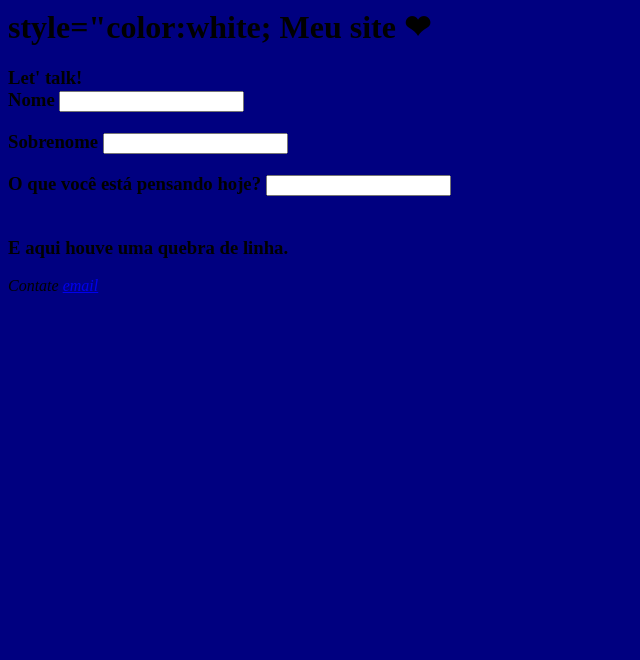
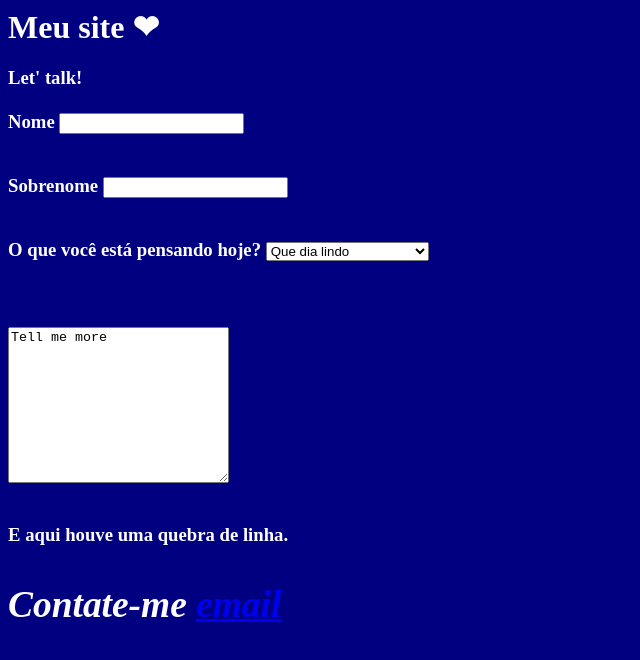
Before and after one commit to Mazinhamzn/meusite_mzn, a plain HTML site: page index.html in a window 1280 px wide. Shown: the whole page, without its empty margins (0-640 px from the left). Drawn offline with Linux system fonts and the light colour scheme.

Commit message:
Update index.html

```diff
--- a/index.html
+++ b/index.html
@@ -8,37 +8,56 @@
     <style>
       body {background-color:#000080}
     </style>
-    <h1>
-      style="color:white;
+
+    <h1 style="color:white";>
        Meu site ❤
     </h1>
-    <h3>
+
+    <h3 style="color:white";>
      Let' talk!
+
        <form>
+       </br>
        <label>
             Nome
        </label>
        <input type="text">
        </form>
+
        <form>
+       </br>
        <label>
             Sobrenome
        </label>
        <input type="text">
        </form>
+
        <form>
+       </br>
        <label>
             O que você está pensando hoje?
        </label>
-          <input type="text">
+       <select id="O que você está pensando hoje?">
+       <option value="que dia lindo">Que dia lindo</option>
+       <option value="que dia mais ou menos">Que dia mais ou menos</option>
+       <option value="que dia ruim">Que dia ruim</option>
+       </select>
+       </br>
+        </br>
+         </br>
+          </br>
+        <textarea id="Tell me more" rows="10" cols="25">Tell me more</textarea>
+
        </form>
-    <br />
+
+
+    </br>
       E aqui houve uma quebra de linha.
     </h3>
   </body>
 
   <footer>
-
-  <address>Contate <a href="mailto:mrn22@hotmail.com">email</a></address></footer>
+  	<h1>
+           <address><h3 style="color:white";> Contate-me <a href="mailto:mrn22@hotmail.com">email</a> </h3></address></footer>
 
 </html>
```
Lines whose indentation alone changed are shown as unchanged.
